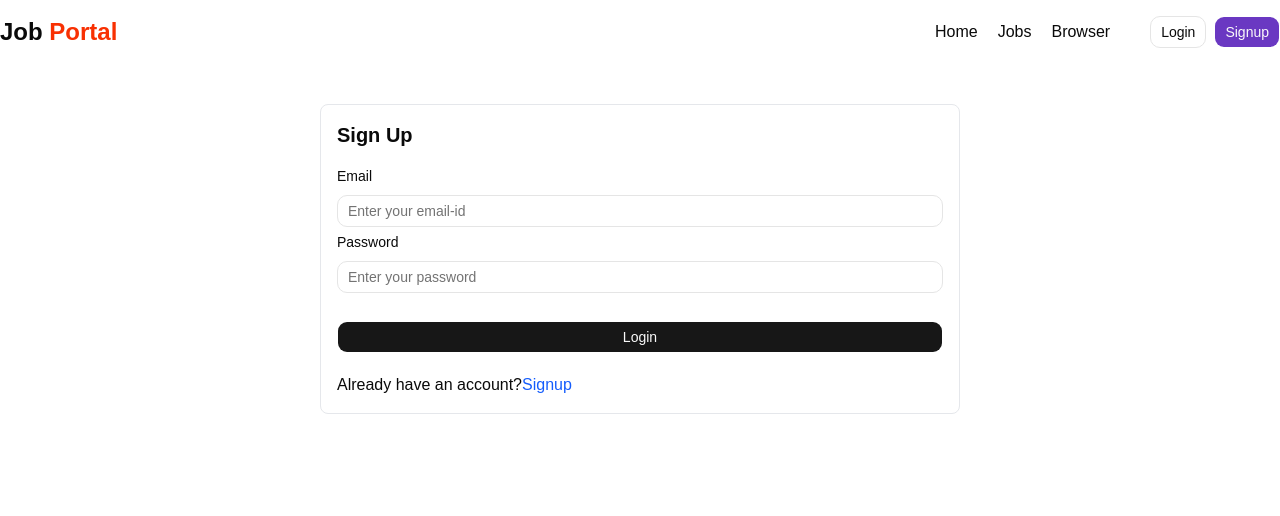
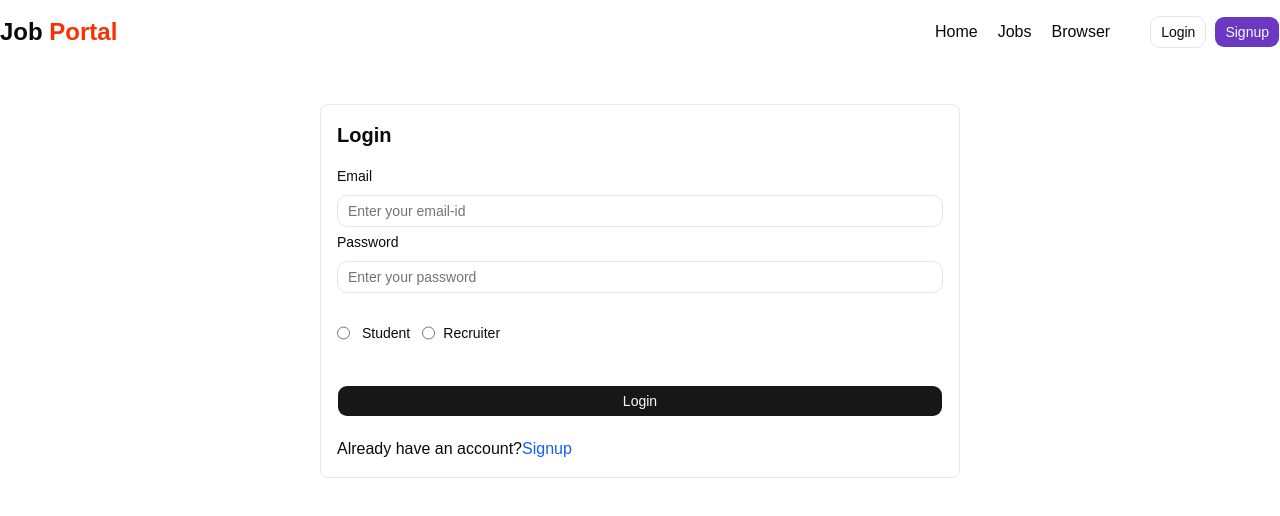
Before and after one commit to Puspraj-Magar/JOB-PORTAL, a React app in the folder frontend/: page /login in a window 1280 px wide. Shown: the top 516 px of the page. Built offline with nearby package versions, Linux system fonts and the light colour scheme; the HTML template or start-up script is replaced by a standard one.

Commit message:
login and signup part is completed

```diff
--- a/frontend/package.json
+++ b/frontend/package.json
@@ -13,6 +13,7 @@
     "@fontsource-variable/geist": "^5.2.9",
     "@reduxjs/toolkit": "^2.12.0",
     "@tailwindcss/vite": "^4.3.1",
+    "axios": "^1.18.1",
     "axois": "^0.0.1-security",
     "class-variance-authority": "^0.7.1",
     "clsx": "^2.1.1",
--- a/frontend/src/components/auth/Login.jsx
+++ b/frontend/src/components/auth/Login.jsx
@@ -2,38 +2,49 @@ import React, { useState } from "react";
 import Navbar from "../shared/Navbar";
 import { Input } from "../ui/input";
 import { Label } from "../ui/label";
-import { RadioGroup, RadioGroupItem } from "../ui/radio-group";
+import { RadioGroup } from "../ui/radio-group";
 import { Button } from "../ui/button";
-import { Link } from "react-router-dom";
+import { Link, useNavigate } from "react-router-dom";
+import axios from "axios";
+import { toast } from "sonner";
+import { USER_API_END_POINT } from "../../utils/constant";
+import { useDispatch, useSelector } from "react-redux";
+import { setLoading } from "@/redux/authSlice";
+import { Loader2 } from "lucide-react";
 
 const Login = () => {
   const [input, setInput] = useState({
     email: "",
-    password: ""
+    password: "",
+    role: "",
   });
+  const { loading } = useSelector(store=>store.auth)
+  const navigate = useNavigate();
+  const dispatch = useDispatch();
   const changeEventHandler = (e) => {
     setInput({ ...input, [e.target.name]: e.target.value });
   };
   const changeFileHandler = (e) => {
-    setInput({ ...input, file: e.target.file?.[0] });
+    setInput({ ...input, file: null });
   };
   const submitHandler = async (e) => {
     e.preventDefault();
     try {
-
+      dispatch(setLoading(true));
       const res = await axios.post(`${USER_API_END_POINT}/login`, input, {
-        header:{
-          "Content-Type" : "application/json"
+        headers: {
+          "Content-Type": "application/json",
         },
-        withCredentials:true,
+        withCredentials: true,
       });
-      if(res.data.success){
-        navigate("/")
+      if (res.data.success) {
+        navigate("/");
         toast.success(res.data.message);
       }
     } catch (error) {
       console.log(error);
-
+    } finally {
+      dispatch(setLoading(false));
     }
   };
   return (
@@ -41,10 +52,10 @@ const Login = () => {
       <Navbar />
       <div className="flex items-center justify-center max-w-7xl mx-auto">
         <form
-          onChange={submitHandler}
+          onSubmit={submitHandler}
           className="w-1/2 border border-gray-200 rounded-md p-4 my-10"
         >
-          <h1 className="font-bold text-xl mb-5">Sign Up</h1>
+          <h1 className="font-bold text-xl mb-5">Login</h1>
 
           <div className="my-2">
             <Label className="mb-3"> Email </Label>
@@ -68,15 +79,47 @@ const Login = () => {
               placeholder="Enter your password"
             />
           </div>
+          <div className="flex items-center justify-between w-full ">
+            <RadioGroup className="flex items-center gap-3 my-4">
+              <div className="flex items-center space-x-2">
+                <Input
+                  type="radio"
+                  name="role"
+                  value="student"
+                  checked={input.role === "student"}
+                  onChange={changeEventHandler}
+                />
+              </div>
 
-          <Button type="submit" className="w-full my-5">
-            Login
-          </Button>
+              <Label>Student</Label>
+
+              <div className="flex items-center space-x-2">
+                <Input
+                  type="radio"
+                  name="role"
+                  value="recruiter"
+                  checked={input.role === "recruiter"}
+                  onChange={changeEventHandler}
+                />
+                <Label>Recruiter</Label>
+              </div>
+            </RadioGroup>
+          </div>
+          {loading ? (
+            <Button className="w-full my-4">
+              <Loader2 className="mr-2 h-4 w-4 animate-spin" /> Please wait
+            </Button>
+          ) : (
+            <Button type="submit" className="w-full my-5">
+              Login
+            </Button>
+          )}
+
           <span>
             Already have an account?
-            <a class="text-blue-600" href="/signup">
+            <Link to="/signup" className="text-blue-600">
               Signup
-            </a>
+            </Link>
           </span>
         </form>
       </div>
--- a/frontend/src/components/auth/Signup.jsx
+++ b/frontend/src/components/auth/Signup.jsx
@@ -2,21 +2,27 @@ import React, { useState } from "react";
 import Navbar from "../shared/Navbar";
 import { Input } from "../ui/input";
 import { Label } from "../ui/label";
-import { RadioGroup, RadioGroupItem } from "../ui/radio-group";
+import { RadioGroup } from "../ui/radio-group";
 import { Button } from "../ui/button";
 import { Link, useNavigate } from "react-router-dom";
 import { USER_API_END_POINT } from "@/utils/constant";
 import { toast } from "sonner";
+import axios from "axios";
+import { useDispatch, useSelector } from "react-redux";
+import store from "@/redux/store";
+import { setLoading } from "@/redux/authSlice";
 
 const Signup = () => {
   const [input, setInput] = useState({
-    fullname: "",
+    fullName: "",
     email: "",
     phoneNumber: "",
     password: "",
     role: "",
-    file: "",
+    file: null,
   });
+  const {loading} = useSelector(store=> store.auth);
+  const dispatch = useDispatch();
   const navigate = useNavigate();
   const changeEventHandler = (e) => {
     setInput({
@@ -25,15 +31,16 @@ const changeEventHandler = (e) => {
     });
   };
   const changeFileHandler = (e) => {
-    setInput({ ...input, file: e.target.file?.[0] });
+    setInput({ ...input, files: e.target.files[0] });
   };
   const submitHandler = async (e) => {
     e.preventDefault();
 
     try {
+      dispatch(setLoading(true));
       const formData = new FormData();
 
-    formData.append("fullname", input.fullname);
+      formData.append("fullName", input.fullName);
       formData.append("email", input.email);
       formData.append("phoneNumber", input.phoneNumber);
       formData.append("password", input.password);
@@ -43,16 +50,12 @@ const changeEventHandler = (e) => {
         formData.append("file", input.file);
       }
 
-    const res = await axios.post(
-      `${USER_API_END_POINT}/register`,
-      formData,
-      {
+      const res = await axios.post(`${USER_API_END_POINT}/register`, formData, {
         headers: {
           "Content-Type": "multipart/form-data",
         },
         withCredentials: true,
-      }
-    );
+      });
 
       if (res.data.success) {
         toast.success(res.data.message);
@@ -61,6 +64,9 @@ const changeEventHandler = (e) => {
     } catch (error) {
       console.log(error);
       toast.error(error.response?.data?.message || "Something went wrong");
+    }
+    finally{
+      dispatch(setLoading(false));
     }
   };
   return (
@@ -76,8 +82,8 @@ const changeEventHandler = (e) => {
             <Label className="mb-3"> Full Name </Label>
             <Input
               type="text"
-              value={input.fullname}
-              name="fullname"
+              value={input.fullName}
+              name="fullName"
               onChange={changeEventHandler}
               placeholder="Enter your Full Name"
             />
@@ -113,18 +119,19 @@ const changeEventHandler = (e) => {
             />
           </div>
           <div className="flex items-center justify-between w-full ">
-            <RadioGroup className="flex items-center  gap-3 my-4">
-              <div className="flex items-center space-x-2 ">
+            <RadioGroup className="flex items-center gap-3 my-4">
+              <div className="flex items-center space-x-2">
                 <Input
                   type="radio"
                   name="role"
                   value="student"
                   checked={input.role === "student"}
                   onChange={changeEventHandler}
-                  className="cursor-pointer"
                 />
               </div>
-              <Label htmlFor="r1">Student</Label>
+
+              <Label>Student</Label>
+
               <div className="flex items-center space-x-2">
                 <Input
                   type="radio"
@@ -132,9 +139,8 @@ const changeEventHandler = (e) => {
                   value="recruiter"
                   checked={input.role === "recruiter"}
                   onChange={changeEventHandler}
-                  className="cursor-pointer"
                 />
-                <Label htmlFor="r2">Recruiter</Label>
+                <Label>Recruiter</Label>
               </div>
             </RadioGroup>
             <div className="flex items-center gap-2">
@@ -147,14 +153,20 @@ const changeEventHandler = (e) => {
               />
             </div>
           </div>
+          {loading ? (
+            <Button className="w-full my-4">
+              <Loader2 className="mr-2 h-4 w-4 animate-spin" /> Please wait
+            </Button>
+          ) : (
             <Button type="submit" className="w-full my-5">
-            Sign Up
+              Signup
             </Button>
+          )}
           <span>
             Already have an account?
-            <a class="text-blue-600" href="/login">
+            <Link to="/login" className="text-blue-600">
               Login
-            </a>
+            </Link>
           </span>
         </form>
       </div>
--- a/frontend/src/main.jsx
+++ b/frontend/src/main.jsx
@@ -3,10 +3,14 @@ import { createRoot } from 'react-dom/client'
 import './index.css'
 import App from './App.jsx'
 import { Toaster } from 'sonner'
+import { Provider } from 'react-redux'
+import store from './redux/store'
 
 createRoot(document.getElementById('root')).render(
   <StrictMode>
-    <App />
+    <Provider store={store}>
+      <App />
+    </Provider>
     <Toaster />
   </StrictMode>,
 )
--- /dev/null
+++ b/frontend/src/redux/authSlice.js
@@ -0,0 +1,17 @@
+import { createSlice } from "@reduxjs/toolkit";
+
+const authSlice = createSlice({
+    name: "auth",
+    initialState: {
+        loading: false
+    },
+    reducers: {
+        //actions
+        setLoading: (state, action) => {
+            state.loading = action.payload;
+        }
+    }
+});
+
+export const { setLoading } = authSlice.actions;
+export default authSlice.reducer;
--- /dev/null
+++ b/frontend/src/redux/store.js
@@ -0,0 +1,10 @@
+import { configureStore } from "@reduxjs/toolkit";
+import authSlice from "./authSlice.js"
+
+const store = configureStore({
+    reducer: {
+        auth: authSlice
+    }
+})
+
+export default store;
```
Also changed, not shown: 2 other files (tests, documents, lock files or other folders). Lines whose indentation alone changed are shown as unchanged.
